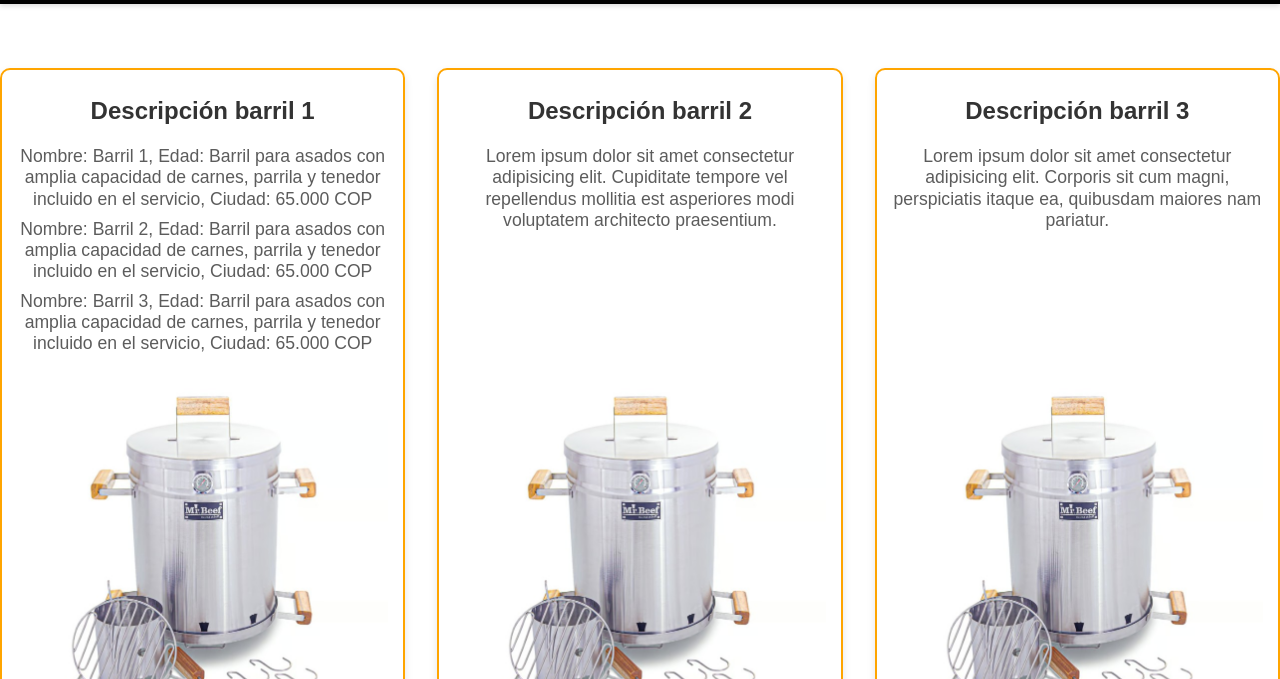
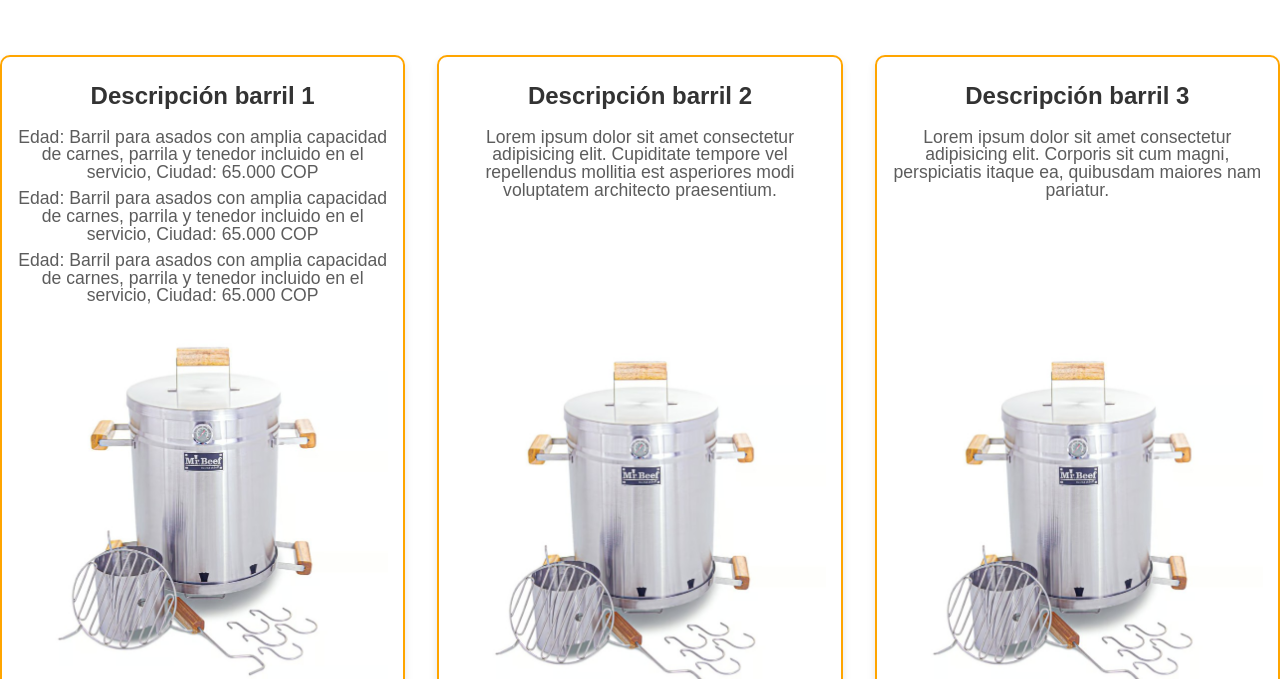
Before and after one commit to DonLuisM/proyecto_final_bootcamp, a plain HTML site: page pagina_barril/pages/productos.html in a window 1280 px wide. Shown: the part 121-800 px from the top of the page. Drawn offline with Linux system fonts and the light colour scheme.

Commit message:
updates_barril

```diff
--- a/pagina_barril/css/styles.css
+++ b/pagina_barril/css/styles.css
@@ -7,7 +7,7 @@
 
 body {
   font-family: 'Arial', sans-serif;
-  line-height: 1.2;
+  line-height: 1;
   color: #333;
 }
 
--- a/pagina_barril/js/script.js
+++ b/pagina_barril/js/script.js
@@ -4,7 +4,7 @@ fetch('../json/datos.json')
     .then(data => {
         let resultados = document.getElementById('resultados');
         data.forEach(usuario => {
-            resultados.innerHTML += `<p>Nombre: ${usuario.nombre}, Edad: ${usuario.descripcion}, Ciudad:
+            resultados.innerHTML += `<p>Edad: ${usuario.descripcion}, Ciudad:
 ${usuario.precio}</p>`;
         });
     })
```
